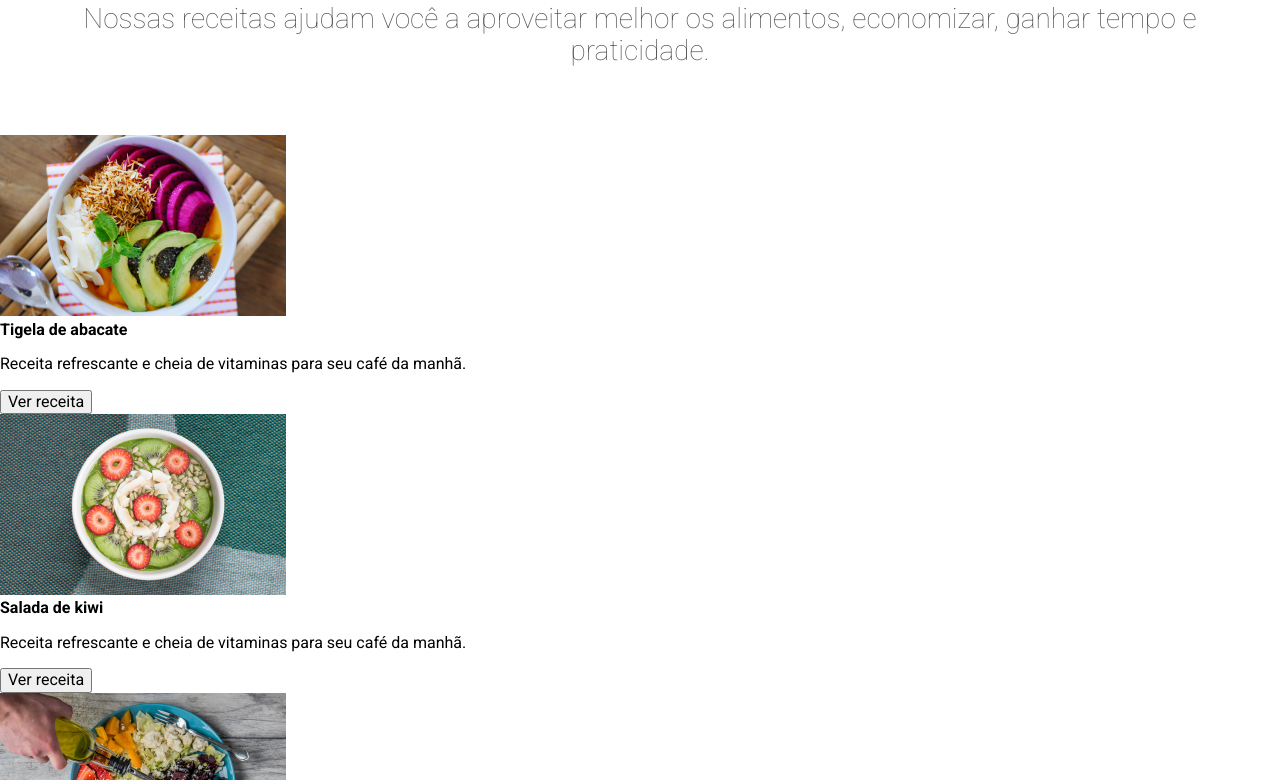
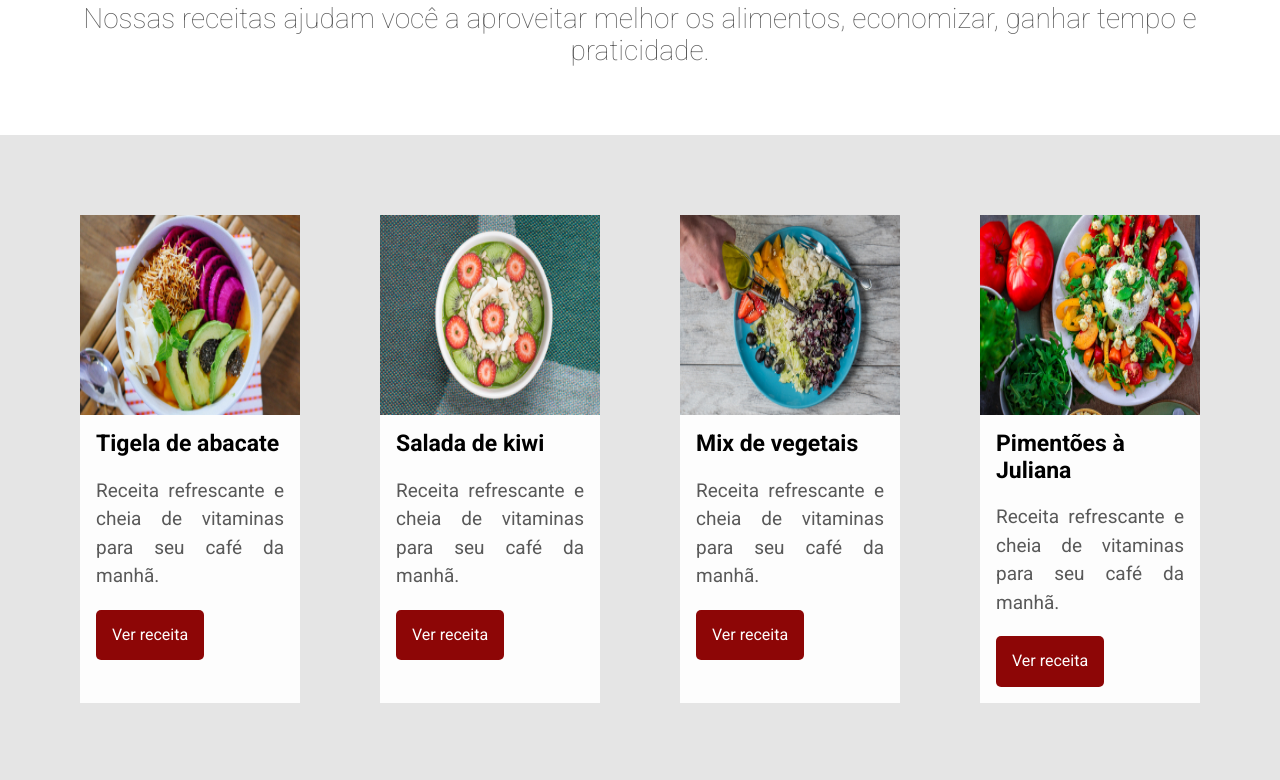
Before and after one commit to patrikrufino/Fruta-Fruto, a plain HTML site: page index.html in a window 1280 px wide. Shown: the part 928-1708 px from the top of the page. Drawn offline with Linux system fonts and the light colour scheme.

Commit message:
:lipstick: feat: Cria estilização da sessão receitas

```diff
--- /dev/null
+++ b/assets/css/receita/receita-botao.css
@@ -0,0 +1,13 @@
+.receita__botao {
+  background: #8d0606;
+  border: none;
+  border-radius: 5px;
+  color: #fdfdfd;
+  padding: 1rem;
+  transition: all .1 ease-in-out;
+}
+
+.receita__botao:hover {
+  cursor: pointer;
+  background: #620404;
+}
--- /dev/null
+++ b/assets/css/receita/receita-conteudo.css
@@ -0,0 +1,3 @@
+.receita__conteudo {
+  padding: 1rem;
+}
--- /dev/null
+++ b/assets/css/receita/receita-descricao.css
@@ -0,0 +1,6 @@
+.receita__descricao {
+  color: #595959;
+  font-size: 1.1875rem;
+  line-height: 1.5;
+  text-align: justify;
+}
--- /dev/null
+++ b/assets/css/receita/receita-imagem.css
@@ -0,0 +1,3 @@
+.receita__imagem {
+  height: 200px;
+}
--- /dev/null
+++ b/assets/css/receita/receita-titulo.css
@@ -0,0 +1,3 @@
+.receita__titulo {
+  font-size: 1.4375rem;
+}
--- /dev/null
+++ b/assets/css/receita/receita.css
@@ -0,0 +1,8 @@
+.receita {
+  background: #fdfdfd;
+  display: flex;
+  flex-direction: column;
+  margin-bottom: 5rem;
+  margin-right: 5rem;
+  width: calc(25% - 5rem);
+}
--- /dev/null
+++ b/assets/css/receitas.css
@@ -0,0 +1,6 @@
+.receitas {
+  background: #e5e5e5;
+  display: flex;
+  flex-wrap: wrap;
+  padding: 5rem 0 0 5rem;
+}
--- a/assets/css/style.css
+++ b/assets/css/style.css
@@ -8,3 +8,10 @@
 @import url(sobre/sobre.css);
 @import url(sobre/sobre-titulo.css);
 @import url(sobre/sobre-descricao.css);
+@import url(receitas.css);
+@import url(receita/receita.css);
+@import url(receita/receita-botao.css);
+@import url(receita/receita-conteudo.css);
+@import url(receita/receita-descricao.css);
+@import url(receita/receita-imagem.css);
+@import url(receita/receita-titulo.css);
```
